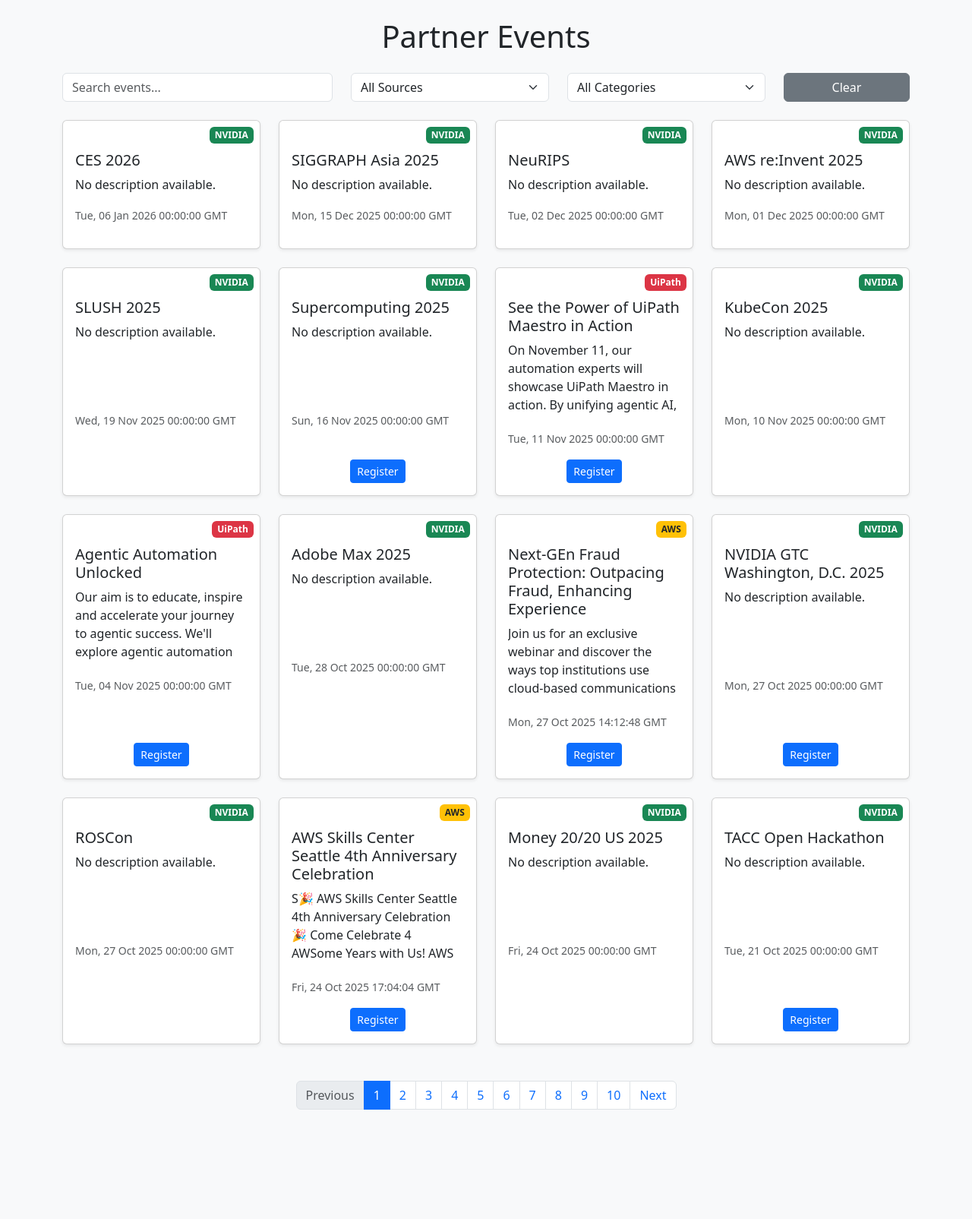
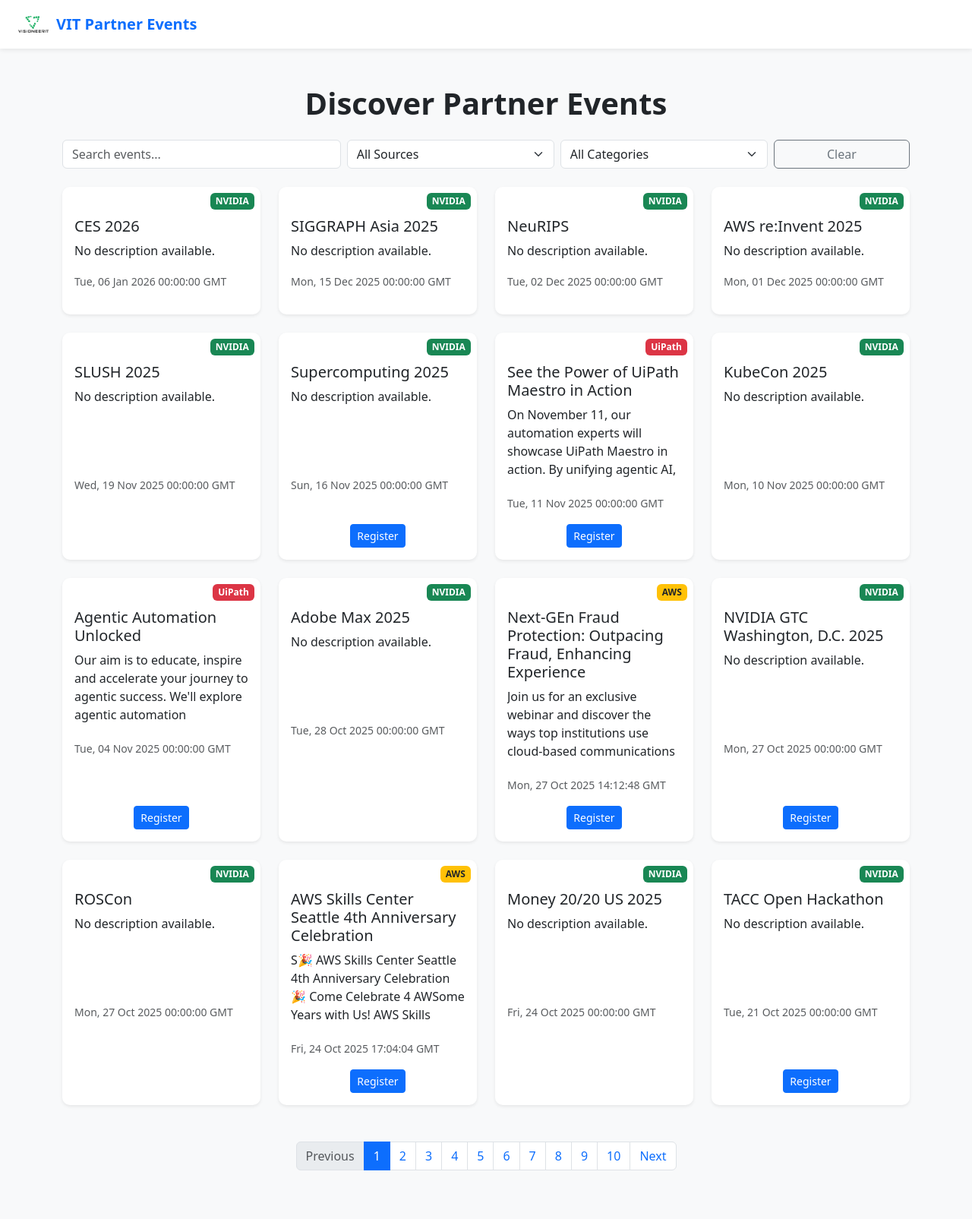
Before and after one commit to VIT-Daniel/OIQ-Partners-Event, a Flask app: page / in a window 1280 px wide. Shown: the whole page at 76% size. Before the commit the page ends 1461 px from the top, so only its background shows below. Run offline with Flask 3, Linux system fonts and the light colour scheme; data comes from the database, SQL or seed files in the repository; data that the repository does not hold is empty.

Commit message:
v3: added a Header

```diff
--- a/templates/events.html
+++ b/templates/events.html
@@ -7,12 +7,48 @@
   <link href="https://cdn.jsdelivr.net/npm/bootstrap@5.3.0/dist/css/bootstrap.min.css" rel="stylesheet" />
 
   <style>
+    body {
+      background-color: #f8f9fa;
+    }
+
+    /* 🌐 Header */
+    header {
+      background-color: #ffffff;
+      box-shadow: 0 2px 6px rgba(0, 0, 0, 0.08);
+      padding: 0.75rem 1.5rem;
+      position: sticky;
+      top: 0;
+      z-index: 1000;
+      display: flex;
+      align-items: center;
+      justify-content: space-between;
+    }
+
+    header .brand {
+      display: flex;
+      align-items: center;
+      gap: 10px;
+      font-weight: 600;
+      font-size: 1.25rem;
+      color: #0d6efd;
+      text-decoration: none;
+    }
+
+    header .brand img {
+      height: 40px;
+      width: 40px;
+      object-fit: contain;
+      border-radius: 8px;
+    }
+
     .card {
       height: 100%;
       display: flex;
       flex-direction: column;
       justify-content: space-between;
       position: relative;
+      border: none;
+      border-radius: 10px;
     }
 
     .card-body {
@@ -45,12 +81,22 @@
   </style>
 </head>
 
-<body class="bg-light">
-  <div class="container py-4">
-    <h1 class="mb-4 text-center">Partner Events</h1>
+<body>
+  <!-- 🌐 Header -->
+  <header>
+    <a href="/" class="brand">
+      <!-- ✅ Updated to use your actual logo -->
+      <img src="{{ url_for('static', filename='image/vit.png') }}" alt="VIT Logo" />
+      <span>VIT Partner Events</span>
+    </a>
+  </header>
+
+  <!-- 💡 Main Container -->
+  <div class="container py-5">
+    <h1 class="mb-4 text-center fw-semibold">Discover Partner Events</h1>
 
     <!-- 🔍 Search + Filters -->
-    <div class="row mb-4">
+    <div class="row mb-4 g-2">
       <div class="col-md-4">
         <input type="text" id="search" class="form-control" placeholder="Search events..." />
       </div>
@@ -71,38 +117,31 @@
         </select>
       </div>
       <div class="col-md-2">
-        <button id="clearFilters" class="btn btn-secondary w-100">Clear</button>
+        <button id="clearFilters" class="btn btn-outline-secondary w-100">Clear</button>
       </div>
     </div>
 
-    <!-- Event Cards -->
+    <!-- 🎟️ Event Cards -->
     <div id="eventGrid" class="row g-4"></div>
 
-    <!-- Pagination -->
+    <!-- 📄 Pagination -->
     <nav aria-label="Page navigation" class="mt-5">
       <ul id="pagination" class="pagination justify-content-center"></ul>
     </nav>
   </div>
 
+  <!-- JS -->
   <script>
     const eventGrid = document.getElementById("eventGrid");
     const pagination = document.getElementById("pagination");
     let currentPage = 1;
-    let totalPages = 1;
 
-    // Fetch events dynamically
     async function fetchEvents(page = 1) {
       const q = document.getElementById("search").value.trim();
       const source = document.getElementById("sourceFilter").value;
       const category = document.getElementById("categoryFilter").value;
 
-      const params = new URLSearchParams({
-        page,
-        q,
-        source,
-        category,
-      });
-
+      const params = new URLSearchParams({ page, q, source, category });
       const response = await fetch(`/api/events?${params.toString()}`);
       const data = await response.json();
 
@@ -110,7 +149,6 @@
       renderPagination(data.start_page, data.end_page, data.page, data.total_pages);
     }
 
-    // Render event cards
     function renderEvents(events) {
       eventGrid.innerHTML = "";
 
@@ -151,13 +189,10 @@
       });
     }
 
-    // Render pagination buttons (1–10, Previous/Next)
     function renderPagination(startPage, endPage, currentPage, totalPages) {
       pagination.innerHTML = "";
-
       if (totalPages <= 1) return;
 
-      // Previous button
       const prevDisabled = currentPage === 1 ? "disabled" : "";
       pagination.insertAdjacentHTML(
         "beforeend",
@@ -166,7 +201,6 @@
         </li>`
       );
 
-      // Page numbers
       for (let i = startPage; i <= endPage; i++) {
         const active = i === currentPage ? "active" : "";
         pagination.insertAdjacentHTML(
@@ -177,7 +211,6 @@
         );
       }
 
-      // Next button
       const nextDisabled = currentPage === totalPages ? "disabled" : "";
       pagination.insertAdjacentHTML(
         "beforeend",
@@ -186,7 +219,6 @@
         </li>`
       );
 
-      // Add event listeners
       document.querySelectorAll(".page-link").forEach((btn) => {
         btn.addEventListener("click", (e) => {
           e.preventDefault();
@@ -199,7 +231,6 @@
       });
     }
 
-    // Filters + Search
     document.getElementById("search").addEventListener("input", () => fetchEvents(1));
     document.getElementById("sourceFilter").addEventListener("change", () => fetchEvents(1));
     document.getElementById("categoryFilter").addEventListener("change", () => fetchEvents(1));
@@ -210,7 +241,6 @@
       fetchEvents(1);
     });
 
-    // Initial load
     fetchEvents();
   </script>
 </body>
```
Also changed, not shown: static/image/vit.png (added).
